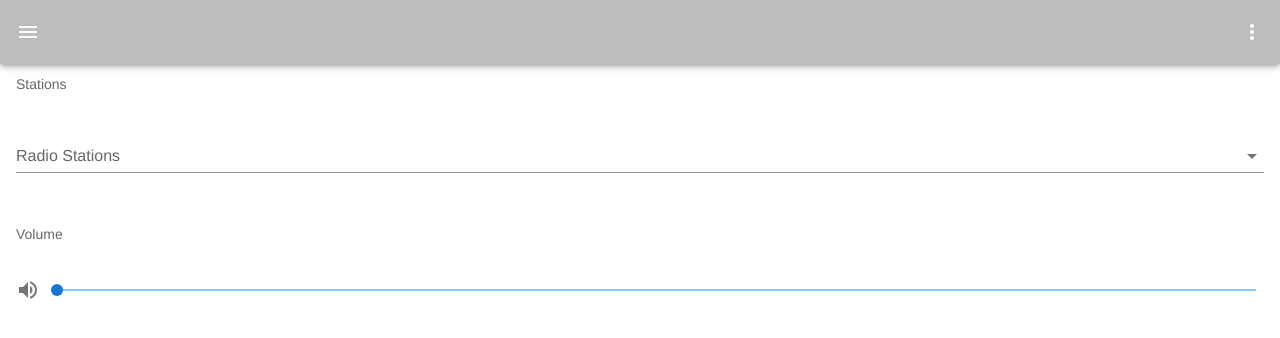
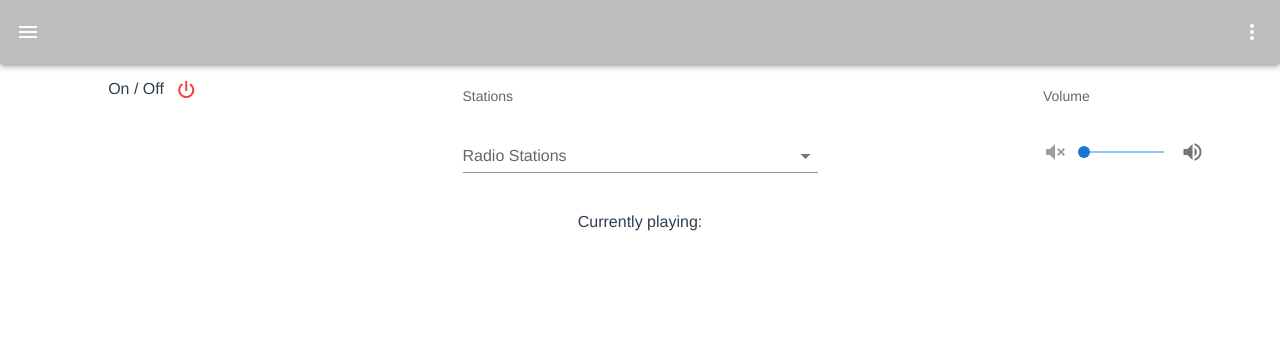
Before and after one commit to Stevelriemenbill/ESP-Radio-Frontend, a Vue app: page / in a window 1280 px wide. Shown: the top 338 px of the page. Built offline with nearby package versions, Linux system fonts and the light colour scheme.

Commit message:
add axios

```diff
--- a/package.json
+++ b/package.json
@@ -8,6 +8,7 @@
     "lint": "vue-cli-service lint"
   },
   "dependencies": {
+    "axios": "^0.26.0",
     "core-js": "^3.8.3",
     "vue": "^2.6.14",
     "vue-router": "^3.5.1",
--- a/src/components/ChannelChooser.vue
+++ b/src/components/ChannelChooser.vue
@@ -2,6 +2,7 @@
   <v-card
     flat
     color="transparent"
+    class="pa-0"
   >
     <v-subheader>Stations</v-subheader>
     <v-card-text>
@@ -12,6 +13,8 @@
         label="Radio Stations"
         return-object
         single-line
+        class="pa-0"
+        @change="setStream"
       >
       </v-select>
     </v-card-text>
@@ -19,6 +22,8 @@
 </template>
 
 <script>
+import { mapActions } from "vuex";
+
 export default {
   name: 'ChannelChooser',
   data() {
@@ -36,6 +41,12 @@ export default {
         }
       ]
     };
+  },
+  methods: {
+    ...mapActions(["setCurrentlyPlayingStream"]),
+    setStream(object) {
+      this.setCurrentlyPlayingStream(object.name);
+    }
   }
 }
 </script>
--- a/src/components/VolumeControl.vue
+++ b/src/components/VolumeControl.vue
@@ -7,8 +7,14 @@
     <v-card-text>
     <v-slider
       v-model="media"
-      prepend-icon="mdi-volume-high"
-    ></v-slider>
+      append-icon="mdi-volume-high"
+    >
+      <template v-slot:prepend>
+        <v-icon :color="muteColor" @click="muteSound">
+          mdi-volume-mute
+        </v-icon>
+      </template>
+    </v-slider>
     </v-card-text>
   </v-card>
 </template>
@@ -18,8 +24,14 @@ export default {
   name: 'VolumeControl',
   data() {
     return {
-      media: 0
+      media: 0,
+      muteColor: 'grey'
     };
+  },
+  methods: {
+    muteSound(value) {
+      console.log(value);
+    }
   }
 }
 </script>
--- a/src/store/index.js
+++ b/src/store/index.js
@@ -6,17 +6,24 @@ Vue.use(Vuex);
 export default new Vuex.Store({
   state () {
     return {
-      showNavDrawer: false
+      showNavDrawer: false,
+      currentlyPlaying: ''
     };
   },
   mutations: {
     setShowNavDrawer(state, boolValue) {
       state.showNavDrawer = boolValue;
+    },
+    setCurrentlyPlaying(state, url) {
+      state.currentlyPlaying = url;
     }
   },
   actions: {
     toggleNavDrawer(context) {
       context.commit('setShowNavDrawer', !context.state.showNavDrawer);
     },
+    setCurrentlyPlayingStream(context, url) {
+      context.commit('setCurrentlyPlaying', url);
+    },
   }
 });
--- a/src/views/RadioUI.vue
+++ b/src/views/RadioUI.vue
@@ -1,11 +1,36 @@
 <template>
-  <div>
-    <ChannelChooser/>
-    <VolumeControl/>
-  </div>
+  <v-container>
+    <v-row no-gutters>
+      <v-col md="2">
+        On / Off
+        <v-btn
+          icon
+          color="red"
+        >
+          <v-icon>mdi-power</v-icon>
+        </v-btn>
+      </v-col>
+      <v-col md="2"></v-col>
+      <v-col md="4">
+        <ChannelChooser/>
+      </v-col>
+      <v-col md="2"></v-col>
+      <v-col md="2">
+        <VolumeControl/>
+      </v-col>
+    </v-row>
+    <v-row no-gutters>
+      <v-col md="4"></v-col>
+      <v-col md="4">
+        Currently playing: {{ currentlyPlaying }}
+      </v-col>
+      <v-col md="4"></v-col>
+    </v-row>
+  </v-container>
 </template>
 
 <script>
+import { mapState } from 'vuex';
 import ChannelChooser from '../components/ChannelChooser.vue'
 import VolumeControl from '../components/VolumeControl.vue'
 
@@ -14,6 +39,9 @@ export default {
   components: {
     ChannelChooser,
     VolumeControl
+  },
+  computed: {
+    ...mapState(["currentlyPlaying"])
   }
 }
 </script>
```
Also changed, not shown: 1 other file (tests, documents, lock files or other folders).
